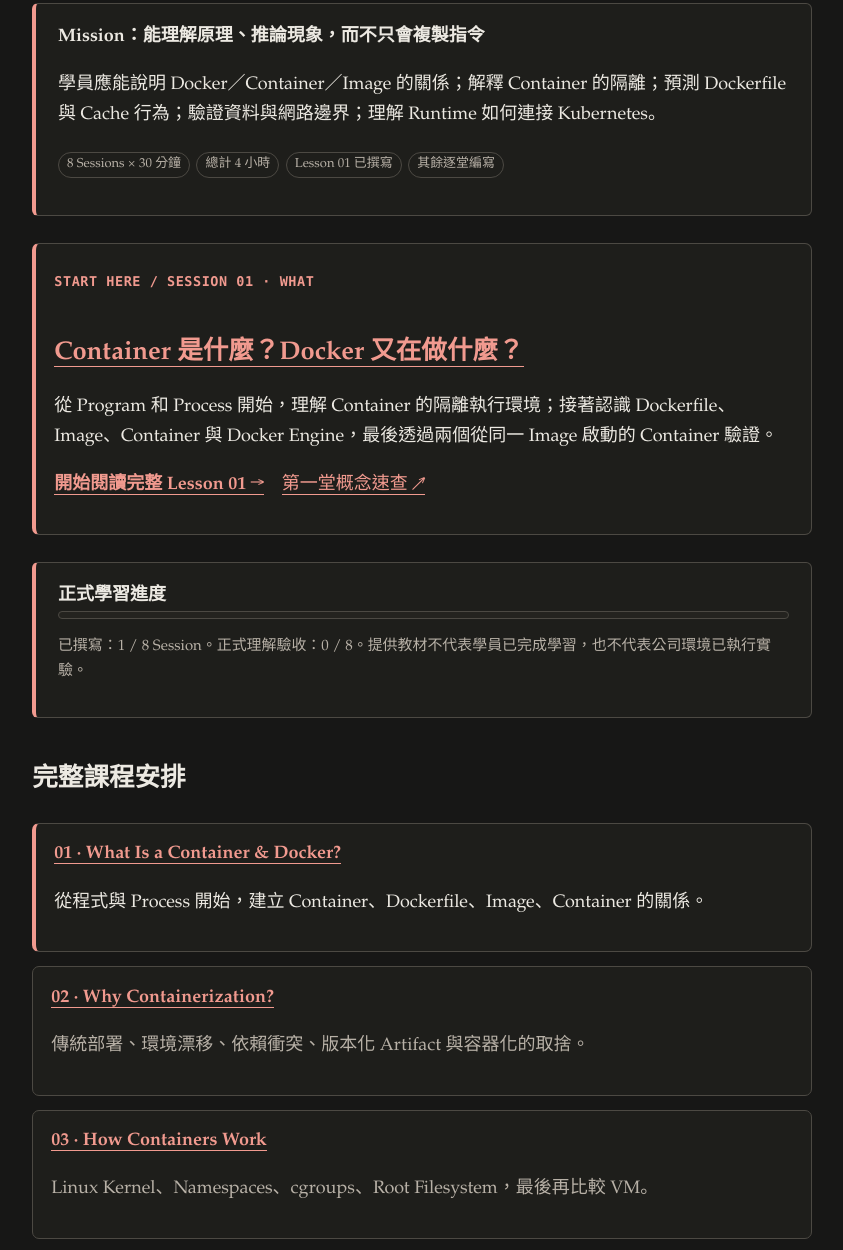
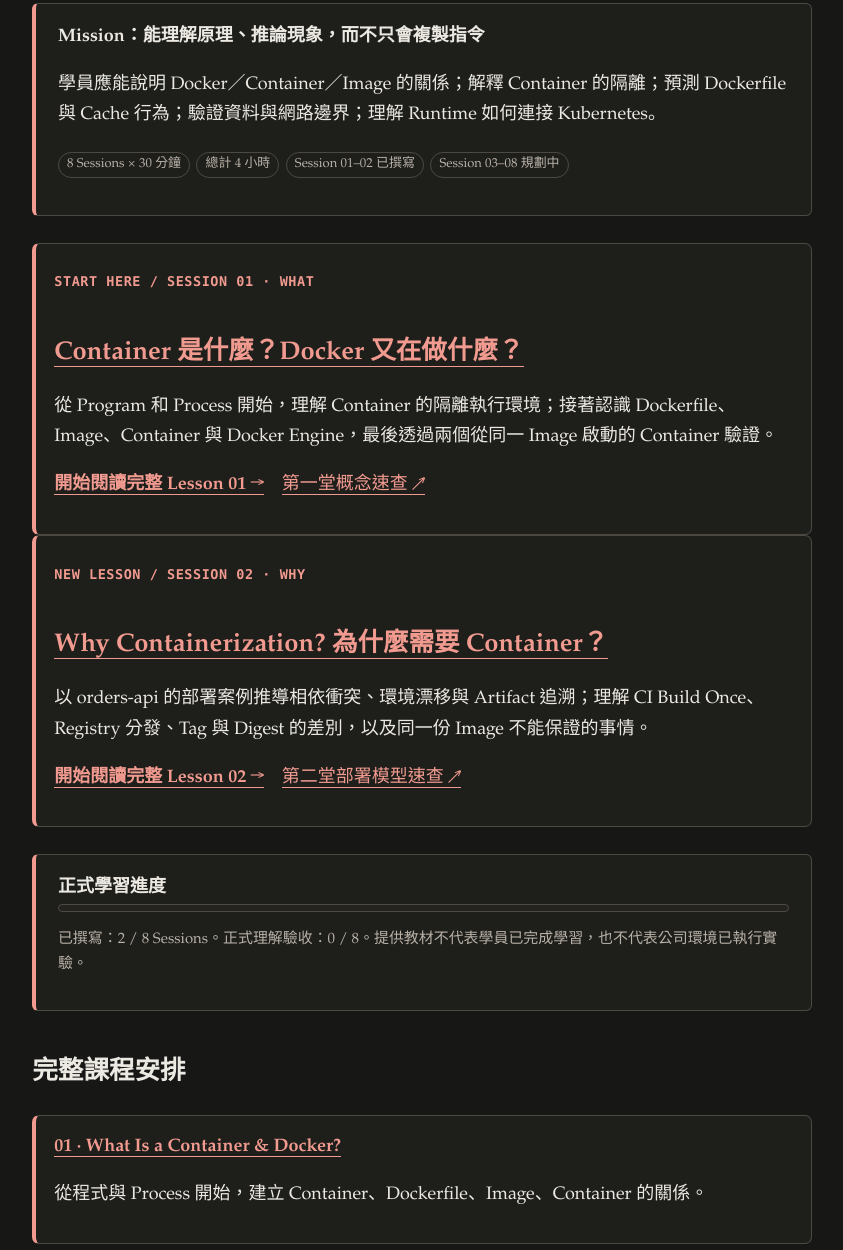
Before and after one commit to c0004512000/Learning, a plain HTML site: page Docker/index.html in a window 1280 px wide. Shown: the part 427-1677 px from the top of the page, without its empty margins (218-1061 px from the left). Drawn offline with Linux system fonts and the light colour scheme.

Commit message:
docs(docker): connect published Session 02 to index.html

```diff
--- a/Docker/index.html
+++ b/Docker/index.html
@@ -8,7 +8,7 @@
 <div class="box">
 <strong>Mission：能理解原理、推論現象，而不只會複製指令</strong>
 <p>學員應能說明 Docker／Container／Image 的關係；解釋 Container 的隔離；預測 Dockerfile 與 Cache 行為；驗證資料與網路邊界；理解 Runtime 如何連接 Kubernetes。</p>
-<p><span class="tag">8 Sessions × 30 分鐘</span><span class="tag">總計 4 小時</span><span class="tag">Lesson 01 已撰寫</span><span class="tag">其餘逐堂編寫</span></p>
+<p><span class="tag">8 Sessions × 30 分鐘</span><span class="tag">總計 4 小時</span><span class="tag">Session 01–02 已撰寫</span><span class="tag">Session 03–08 規劃中</span></p>
 </div>
 <section class="course-item current">
 <p class="eyebrow">START HERE / SESSION 01 · WHAT</p>
@@ -16,15 +16,21 @@
 <p>從 Program 和 Process 開始，理解 Container 的隔離執行環境；接著認識 Dockerfile、Image、Container 與 Docker Engine，最後透過兩個從同一 Image 啟動的 Container 驗證。</p>
 <p><a href="lessons/0001-what-is-container-docker.html"><strong>開始閱讀完整 Lesson 01 →</strong></a>　<a href="reference/0001-container-image-model.html">第一堂概念速查 ↗</a></p>
 </section>
+<section class="course-item current">
+<p class="eyebrow">NEW LESSON / SESSION 02 · WHY</p>
+<h2><a href="lessons/0002-why-containerization.html">Why Containerization? 為什麼需要 Container？</a></h2>
+<p>以 orders-api 的部署案例推導相依衝突、環境漂移與 Artifact 追溯；理解 CI Build Once、Registry 分發、Tag 與 Digest 的差別，以及同一份 Image 不能保證的事情。</p>
+<p><a href="lessons/0002-why-containerization.html"><strong>開始閱讀完整 Lesson 02 →</strong></a>　<a href="reference/0002-container-delivery-model.html">第二堂部署模型速查 ↗</a></p>
+</section>
 <div class="box">
 <strong>正式學習進度</strong>
 <div class="progress" role="progressbar" aria-valuenow="0" aria-valuemin="0" aria-valuemax="8" aria-label="正式驗收 0 / 8"><span style="width:0%"></span></div>
-<p class="quiet">已撰寫：1 / 8 Session。正式理解驗收：0 / 8。提供教材不代表學員已完成學習，也不代表公司環境已執行實驗。</p>
+<p class="quiet">已撰寫：2 / 8 Sessions。正式理解驗收：0 / 8。提供教材不代表學員已完成學習，也不代表公司環境已執行實驗。</p>
 </div>
 <h2>完整課程安排</h2>
 <div class="course-map">
 <section class="course-item current"><a href="learning-map/index.html#session-1"><strong>01 · What Is a Container &amp; Docker?</strong></a><p>從程式與 Process 開始，建立 Container、Dockerfile、Image、Container 的關係。</p></section>
-<section class="course-item future"><a href="learning-map/index.html#session-2"><strong>02 · Why Containerization?</strong></a><p>傳統部署、環境漂移、依賴衝突、版本化 Artifact 與容器化的取捨。</p></section>
+<section class="course-item current"><a href="lessons/0002-why-containerization.html"><strong>02 · Why Containerization?</strong></a><p>傳統部署、環境漂移、依賴衝突、版本化 Artifact 與容器化的取捨。</p></section>
 <section class="course-item future"><a href="learning-map/index.html#session-3"><strong>03 · How Containers Work</strong></a><p>Linux Kernel、Namespaces、cgroups、Root Filesystem，最後再比較 VM。</p></section>
 <section class="course-item future"><a href="learning-map/index.html#session-4"><strong>04 · Dockerfile &amp; Image Layers</strong></a><p>建構上下文、Dockerfile 指令、Filesystem Layer 與 Image Metadata。</p></section>
 <section class="course-item future"><a href="learning-map/index.html#session-5"><strong>05 · Docker Build Cache &amp; Best Practices</strong></a><p>Cache 命中與失效、指令排序、CMD／ENTRYPOINT、COPY／ADD、Multi-stage。</p></section>
```
